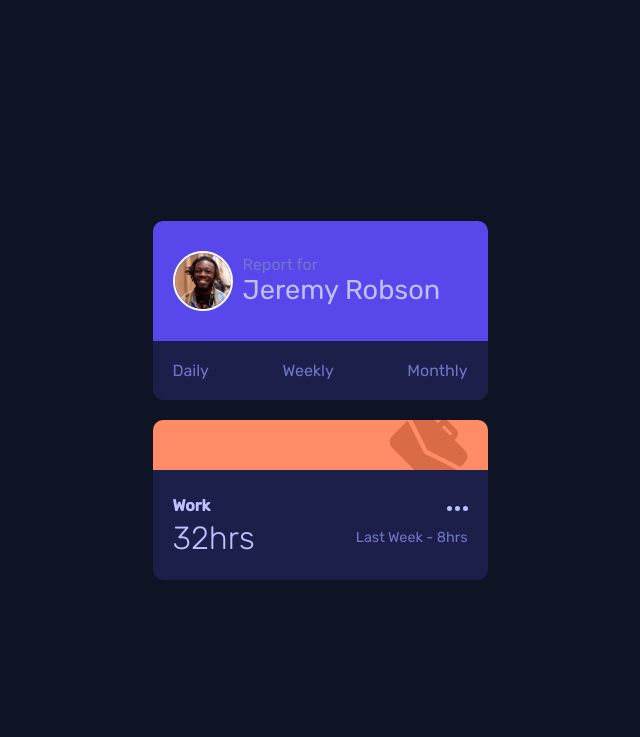
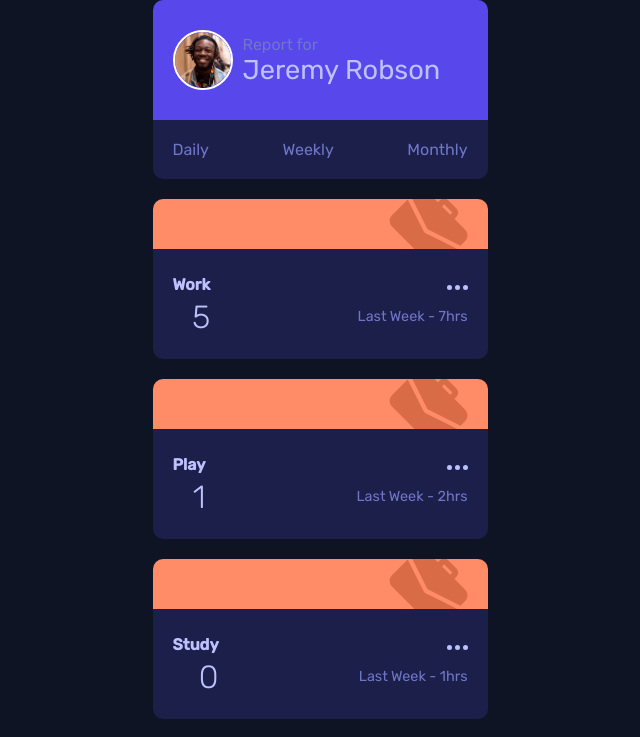
Before and after one commit to kujerocoding/time-tracking-dashboard, a React (Vite) app: page / in a window 1280 px wide. Shown: the top 737 px of the page, without its empty margins (320-960 px from the left). Built offline with nearby package versions, Linux system fonts and the light colour scheme.

Commit message:
create activityElements variable with the value of mapped data and pass the props to the Activity component

```diff
--- a/src/App.jsx
+++ b/src/App.jsx
@@ -8,10 +8,16 @@ const App = () => {
 
 console.log(data)
 
+const activityElements = data.map(data => <Activity
+  title={data.title}
+  dailyCurrent={data.timeframes.daily.current}
+  dailyPrevious={data.timeframes.daily.previous}
+   />)
+
   return (
     <div className='app--container'>
       <User />
-      <Activity />
+      {activityElements}
     </div>
   )
 }
--- a/src/components/Activity.jsx
+++ b/src/components/Activity.jsx
@@ -1,6 +1,6 @@
 import React from 'react'
 
-const Activity = () => {
+const Activity = (props) => {
   return (
     <div className='activity--container'>
         <div className='activity--icon--container'>
@@ -8,12 +8,12 @@ const Activity = () => {
         </div>
         <div className='activity--details--container'>
             <div>
-                <p className='activity--title'>Work</p>
-                <p className='activity--hour'>32hrs</p>
+                <p className='activity--title'>{props.title}</p>
+                <p className='activity--hour'>{props.dailyCurrent}</p>
             </div>
             <div>
                 <img src="./src/assets/images/icon-ellipsis.svg" alt="Ellipsis icon" />
-                <p className='activity--previous--hour'>Last Week - 8hrs</p>
+                <p className='activity--previous--hour'>Last Week - {props.dailyPrevious}hrs</p>
             </div>
         </div>
     </div>
```
